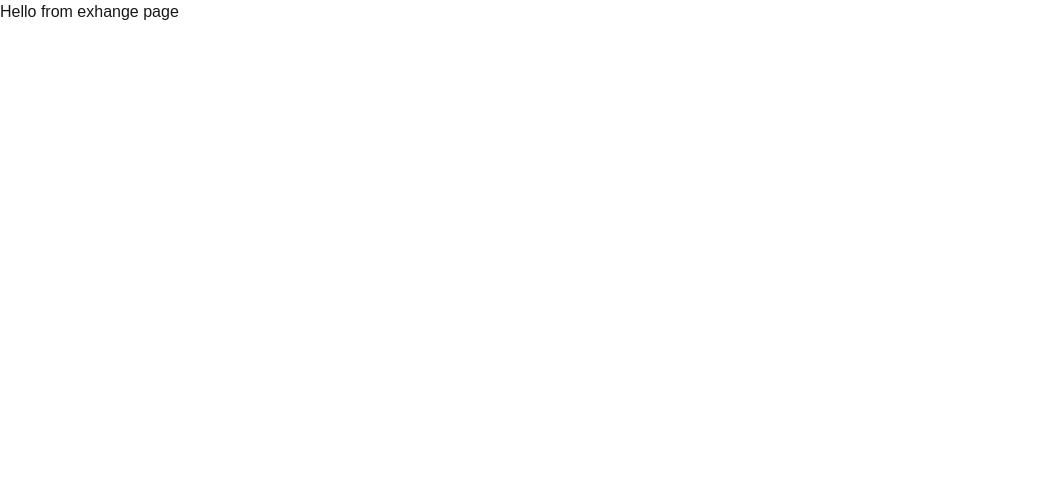
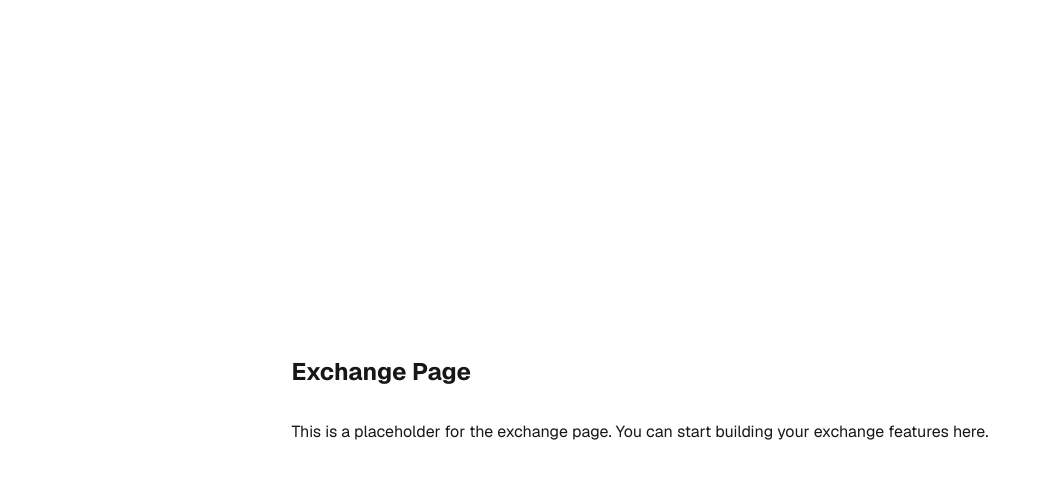
Before and after one commit to karripar/va-frontend, a Next.js app: page /exhange in a window 1280 px wide. Shown: the top 478 px of the page, without its empty margins (0-1050 px from the left). Built offline with nearby package versions, Linux system fonts and the light colour scheme.

Commit message:
removed package-lock.json because of workflow conflict

```diff
--- a/src/app/about/page.tsx
+++ b/src/app/about/page.tsx
@@ -0,0 +1,14 @@
+import react from 'react';
+
+export default function AboutPage() {
+  return (
+    <div className="font-sans grid grid-rows-[20px_1fr_20px] items-center justify-items-center min-h-screen p-8 pb-20 gap-16 sm:p-20">
+      <main className="flex flex-col gap-[32px] row-start-2 items-center sm:items-start">
+        <h1 className="text-2xl font-bold">About Page</h1>
+        <p className="text-center sm:text-left">
+          This is a placeholder for the about page. You can start building your about section here.
+        </p>
+      </main>
+    </div>
+  );
+}
--- a/src/app/exhange/page.tsx
+++ b/src/app/exhange/page.tsx
@@ -1,9 +1,14 @@
 import React from 'react'
 
-const page = () => {
+export default function ExchangePage() {
   return (
-    <div>Hello from exhange page</div>
-  )
+    <div className="font-sans grid grid-rows-[20px_1fr_20px] items-center justify-items-center min-h-screen p-8 pb-20 gap-16 sm:p-20">
+      <main className="flex flex-col gap-[32px] row-start-2 items-center sm:items-start">
+        <h1 className="text-2xl font-bold">Exchange Page</h1>
+        <p className="text-center sm:text-left">
+          This is a placeholder for the exchange page. You can start building your exchange features here.
+        </p>
+      </main>
+    </div>
+  );
 }
-
-export default page
```
